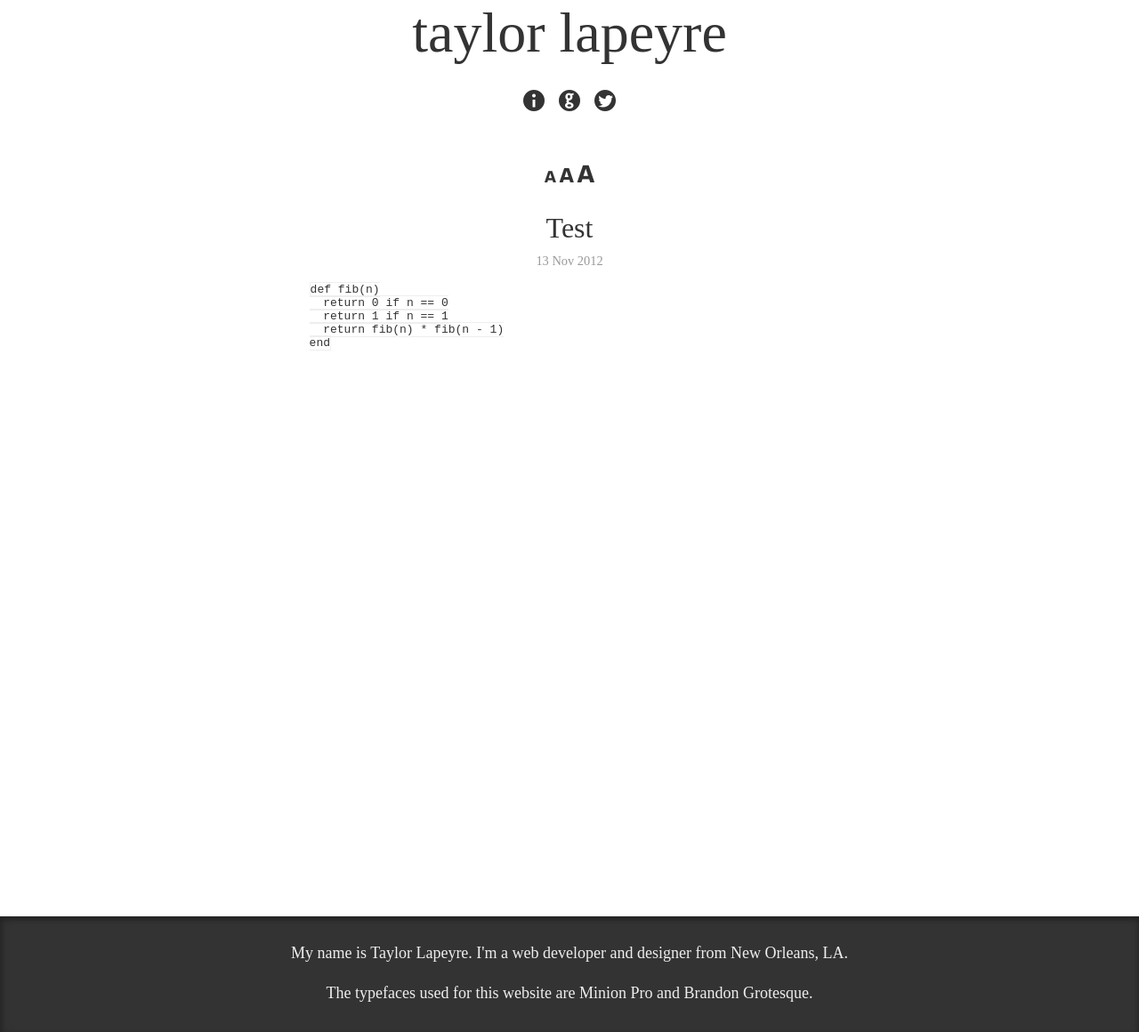
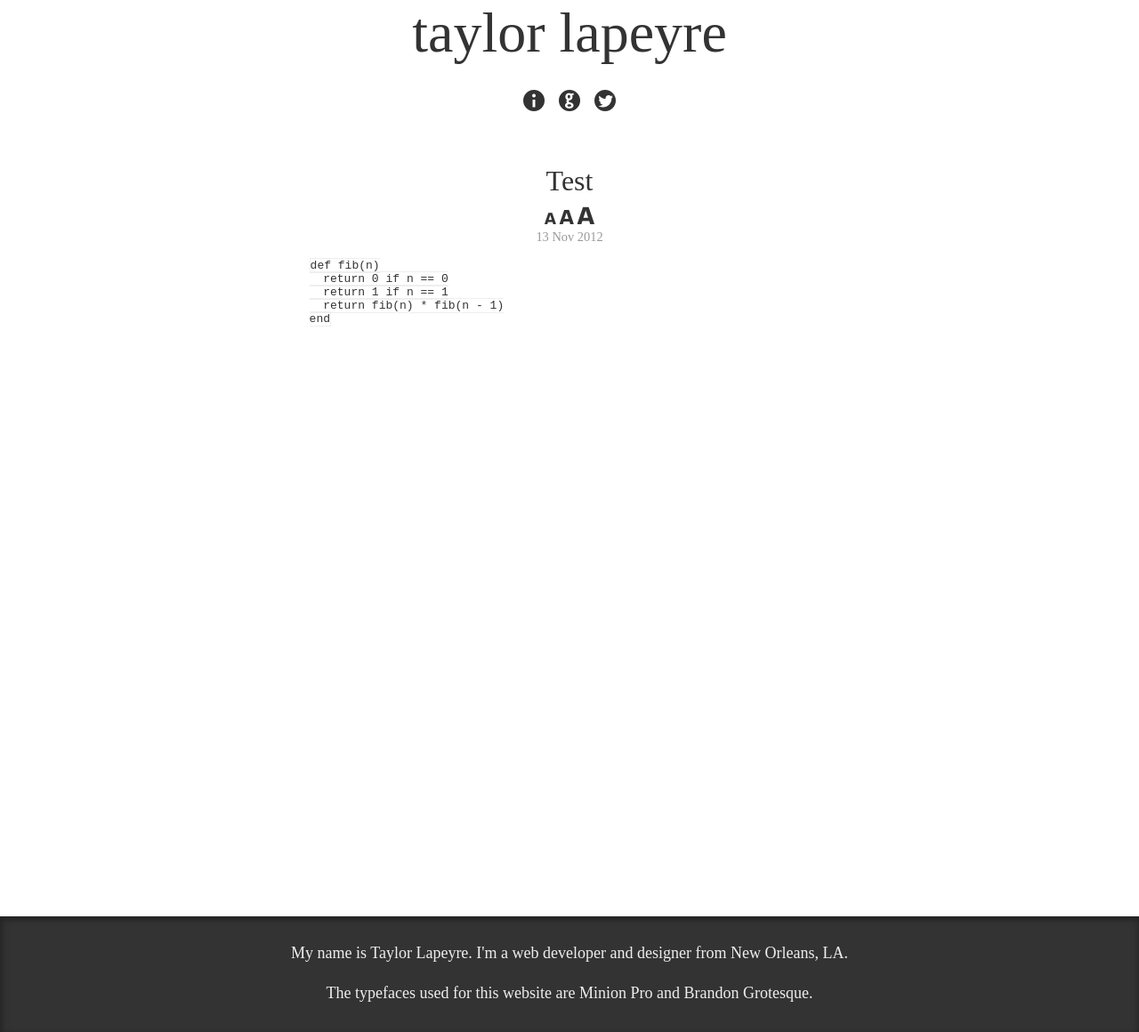
Before and after one commit to taylorlapeyre/taylorlapeyre.github.io, a Jekyll site: the page built from _posts/2012-11-13-test.md, in a window 1280 px wide. Shown: the whole page at 89% size. Built offline with Jekyll 4.4.1, drawn with Linux system fonts in a browser that asks for light colours; nearby versions of some CDN libraries.

Commit message:
new order of elements for post

```diff
--- a/_layouts/post.html
+++ b/_layouts/post.html
@@ -2,13 +2,13 @@
 layout: default
 ---
 
-<div id="fonts">
-  <span id="small-text" class="ss-icon" style="font-size: .8em">font</span>
-  <span id="med-text" class="ss-icon" style="font-size: 1em">font</span>
-  <span id="large-text" class="ss-icon" style="font-size: 1.2em">font</span>
-</div>
 <article>
   <h2>{{ page.title }}</h2>
+  <div id="fonts">
+    <span id="small-text" class="ss-icon" style="font-size: .8em">font</span>
+    <span id="med-text" class="ss-icon" style="font-size: 1em">font</span>
+    <span id="large-text" class="ss-icon" style="font-size: 1.2em">font</span>
+  </div>
   <date>{{ page.date | date_to_string }}</date>
   {{ content }}
 </article>
```
